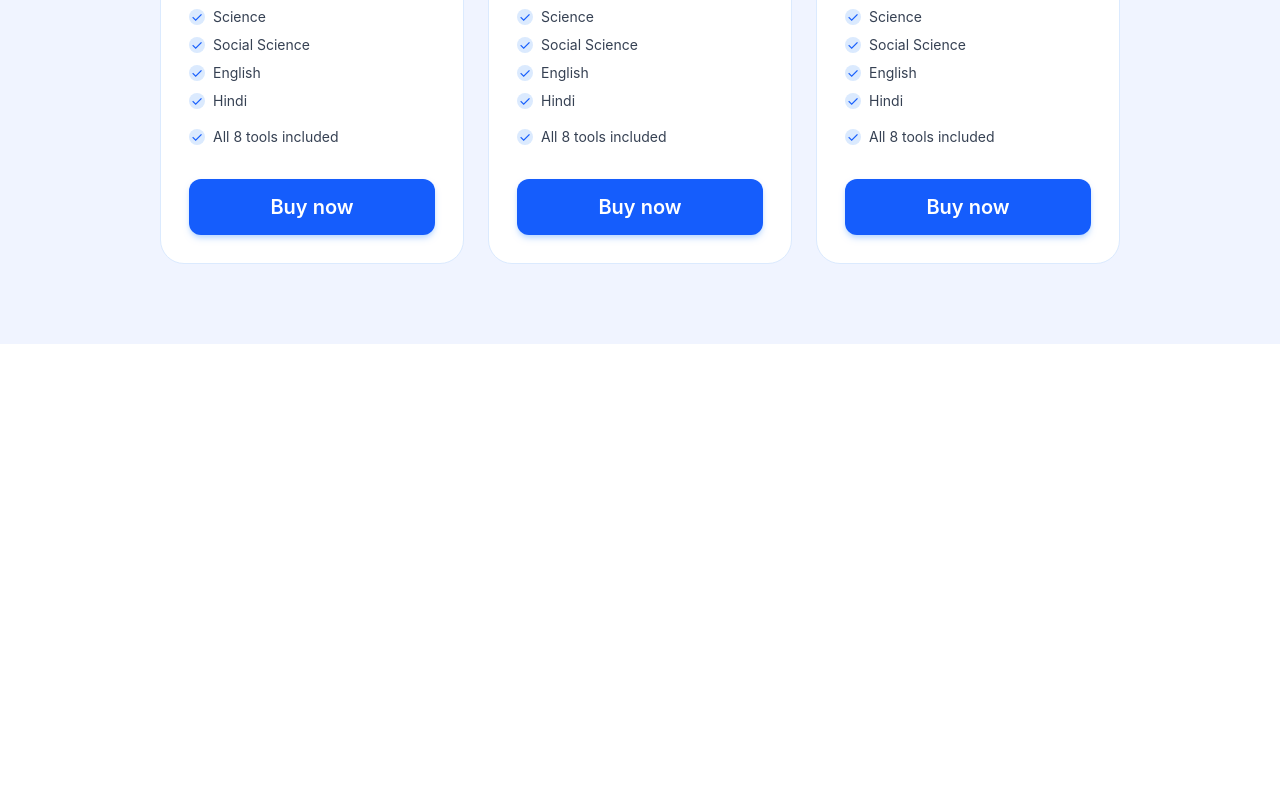
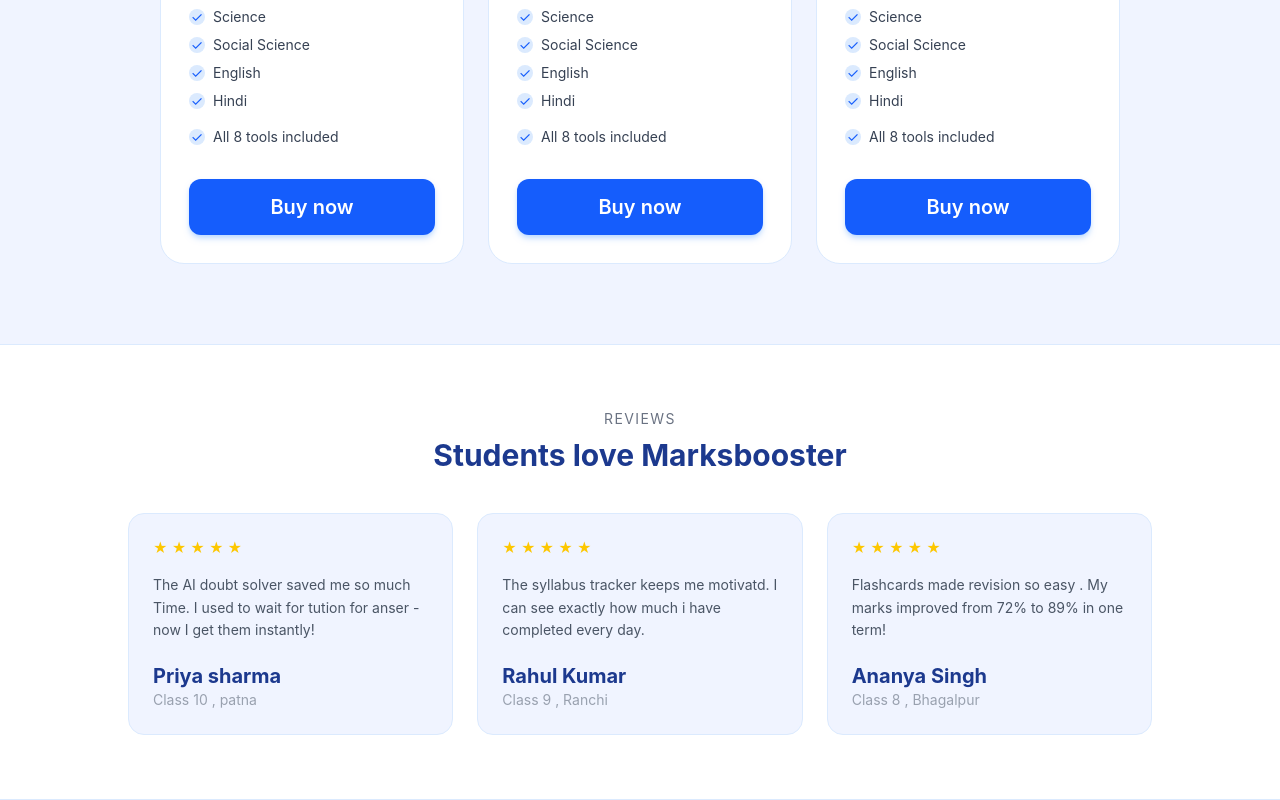
Before and after one commit to mdmahtabhabib/Marksbooster, a React (Vite) app: page / in a window 1280 px wide. Shown: the part 1954-2754 px from the top of the page. Before the commit the page ends 2298 px from the top, so only its background shows below. Built offline with nearby package versions, Linux system fonts and the light colour scheme.

Commit message:
i added reviews

```diff
--- a/src/App.jsx
+++ b/src/App.jsx
@@ -3,6 +3,7 @@ import Nav from "./Components/Nav"
 import Hero from "./Components/Hero"
 import Features from "./Components/Features"
 import Cources from "./Components/Cources"
+import Testimonials from "./Components/Testimonials"
 function App() {
   return (
     <div className="bg-[#F0F4FF] font-sans ">
@@ -11,6 +12,7 @@ function App() {
     <Stats />
     <Features />
     <Cources />
+    <Testimonials />
     </div>
   )
 }
--- /dev/null
+++ b/src/Components/Testimonials.jsx
@@ -0,0 +1,32 @@
+function Testimonials(){
+ const Testimonials = [
+    { name: "Priya sharma", cls: "Class 10 , patna" , text: "The AI doubt solver saved me so much Time. I used to wait for tution for anser - now I get them instantly!" , stars : 5},
+    { name: "Rahul Kumar", cls: "Class 9 , Ranchi" , text: "The syllabus tracker keeps me motivatd. I can see exactly how much i have completed every day." , stars : 5},
+    { name: "Ananya Singh", cls: "Class 8 , Bhagalpur" , text: "Flashcards made revision so easy . My marks improved from 72% to 89% in one term!" , stars : 5}
+ ];
+    return(
+        <section id="Testimonials" className="bg-white border-y border-blue-100 py-14 md:py-16 px-5 md:px-8 " >
+            <div className="max-w-5xl mx-auto" >
+                <p className="text-sm text-gray-500 uppercase tracking-widest text-center mb-2" >Reviews</p>
+                <h2 className="text-2xl md:text-3xl font-bold text-blue-900 text-center mb-10 " >Students love Marksbooster</h2>
+                <div className="grid grid-cols-1 sm:grid-cols-3 gap-6" >
+                 {Testimonials.map((t ,i) =>
+                 <div key={i} className="bg-[#F0F4FF] rounded-2xl p-6 border border-blue-100  " >
+                 <div className="flex gap-1 mb-4"  >
+                    {[...Array(t.stars)].map((_, j) => <span className="text-yellow-400 text-sm" >★</span> )}
+                 </div>
+                   <p className="text-sm text-gray-600 leading-relaxed mb-5" >{t.text}</p>
+                   <div>
+                   <p className="text-xl font-bold text-blue-900 " >{t.name}</p>
+                   <p className="text-sm text-gray-400" >{t.cls}</p>
+                   </div>
+                 </div>
+                 )}
+                </div>
+
+            </div>
+        </section>
+    )
+
+};
+export default Testimonials;
```
